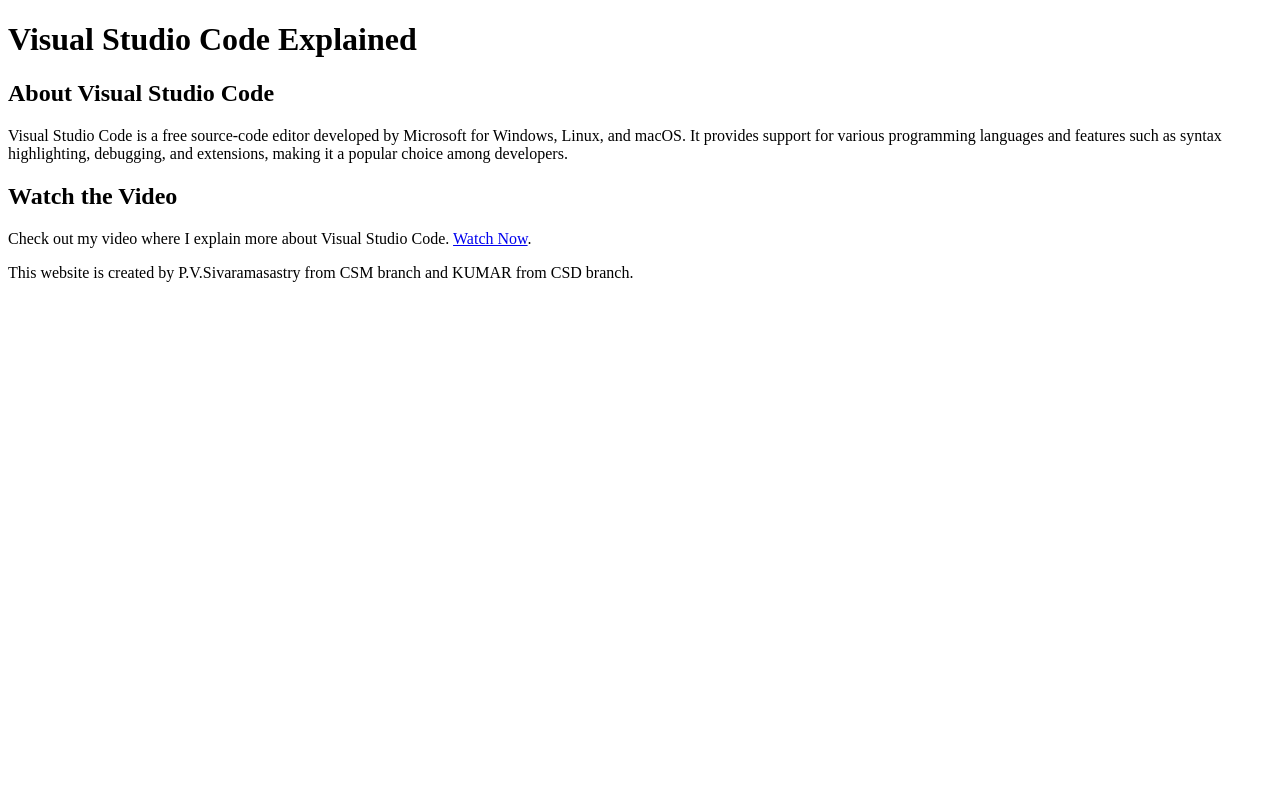
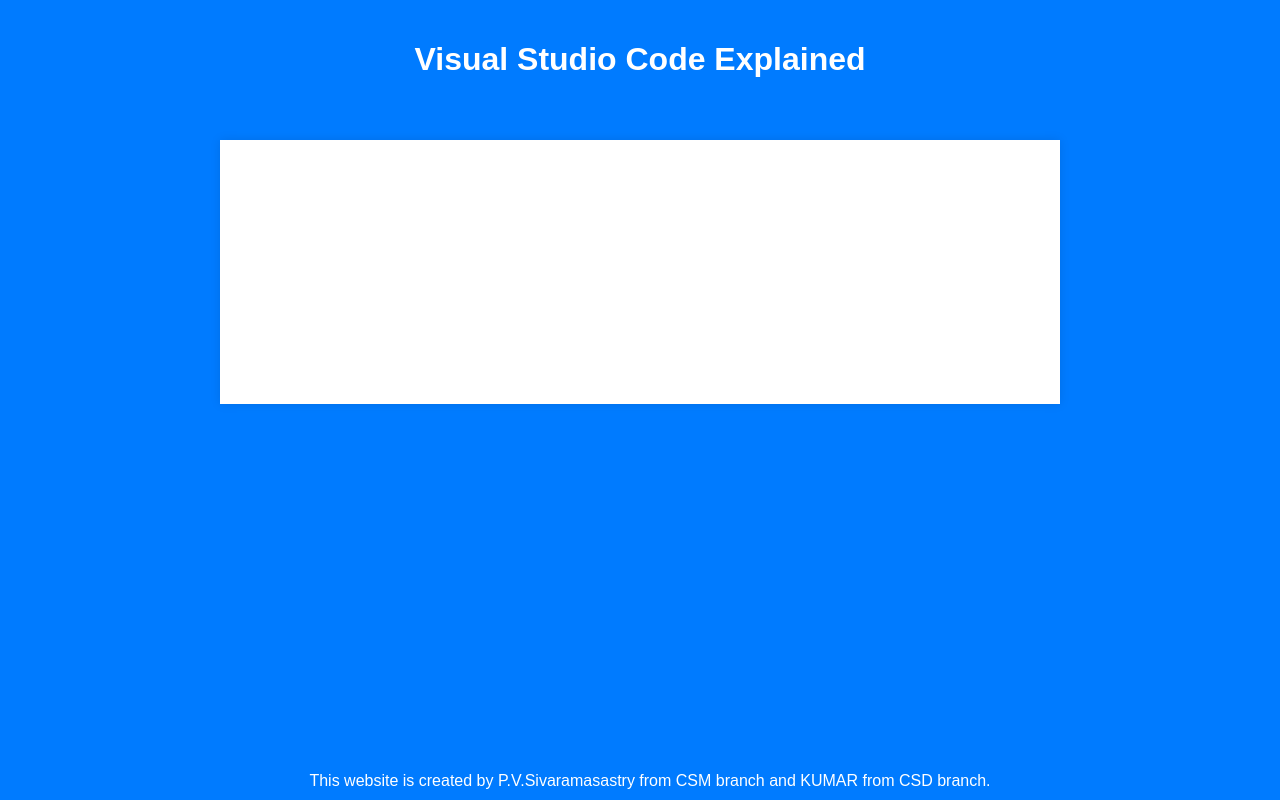
Before and after one commit to sastry5563/ABOUT-VS-CODE, a plain HTML site: page index.html in a window 1280 px wide. Drawn offline with Linux system fonts and the light colour scheme.

Commit message:
Update index.html

```diff
--- a/index.html
+++ b/index.html
@@ -5,6 +5,53 @@
     <meta charset="UTF-8">
     <meta name="viewport" content="width=device-width, initial-scale=1.0">
     <title>VS Code Explained by P.V.Sivaramasastry and KUMAR </title>
+    <style>
+        body {
+            background-color: #007BFF; /* Set your desired background color */
+            color: #007BFF; /* Set your desired text color */
+            font-family: 'Arial', sans-serif;
+            margin: 0;
+            padding: 0;
+        }
+
+        header {
+            text-align: center;
+            padding: 20px;
+        }
+
+        h1, h2, p, a {
+            color: #fff;
+        }
+
+        section {
+            max-width: 800px;
+            margin: 20px auto;
+            padding: 20px;
+            background-color: #fff;
+            box-shadow: 0 0 10px rgba(0, 0, 0, 0.1);
+        }
+
+        footer {
+            text-align: center;
+            padding: 10px;
+            position: fixed;
+            width: 100%;
+            bottom: 0;
+        }
+
+        footer p {
+            margin: 0;
+        }
+
+        a {
+            text-decoration: none;
+            color: #fff;
+        }
+
+        a:hover {
+            text-decoration: underline;
+        }
+    </style>
 </head>
 
 <body>
```
